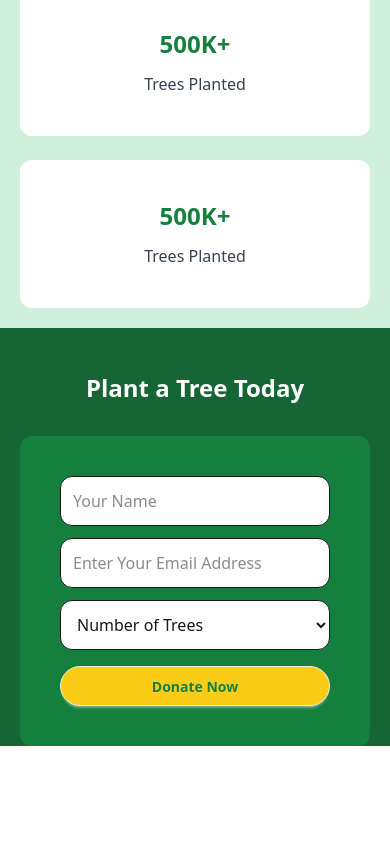
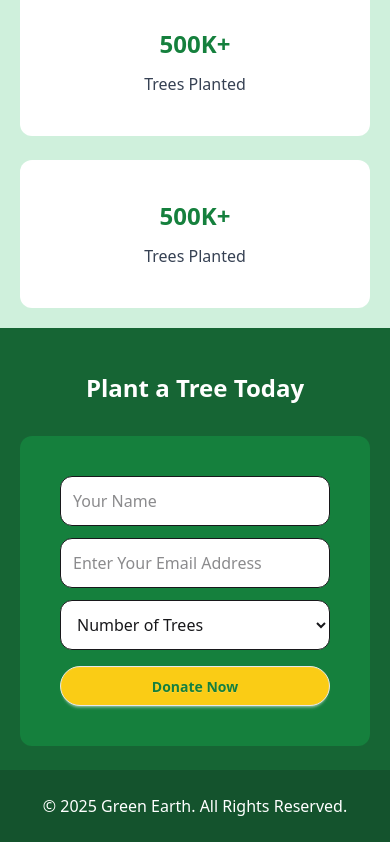
Before and after one commit to sufiancse/A6-Green-Earth, a plain HTML site: page index.html in a window 390 px wide. Shown: the part 1843-2685 px from the top of the page. Before the commit the page ends 2589 px from the top, so only its background shows below. Drawn offline with nearby package versions, Linux system fonts and the light colour scheme.

Commit message:
footer section complete

```diff
--- a/index.html
+++ b/index.html
@@ -110,18 +110,13 @@
 
 
         <!-- Plant a Tree Today -->
-        <section class="bg-[#166534] md:p-24 pt-6 ">
+        <section class="bg-[#166534] md:p-24 py-6 ">
             <div>
                 <h1 class="text-white text-2xl font-bold text-center mb-8 pt-5 md:pt-0">Plant a Tree Today</h1>
-                <div class="bg-[#15803D] p-10 rounded-xl max-w-[600px] mx-5 md:mx-auto flex flex-col">
 
-
+                <div class="bg-[#15803D] p-10 rounded-xl max-w-[600px] mx-5 md:mx-auto flex flex-col ">
                     <input class="bg-white p-3 rounded-xl" type="text" placeholder="Your Name">
-
-
                     <input class="bg-white p-3 rounded-xl my-3" type="text" placeholder="Enter Your Email Address">
-
-
                     <select class="bg-white p-3 rounded-xl" name="" id="">
                         <option value="">Number of Trees</option>
                         <option value="">1</option>
@@ -130,15 +125,15 @@
                         <option value="">4</option>
                         <option value="">5</option>
                     </select>
-
                     <button class="btn bg-[#FACC15] rounded-full text-[#15803D] mt-4">Donate Now</button>
                 </div>
+
             </div>
         </section>
     </main>
 
-    <footer>
-
+    <footer class="bg-[#14532D] p-6 text-center text-white">
+        <h1>© 2025 Green Earth. All Rights Reserved.</h1>
     </footer>
 </body>
 
```
